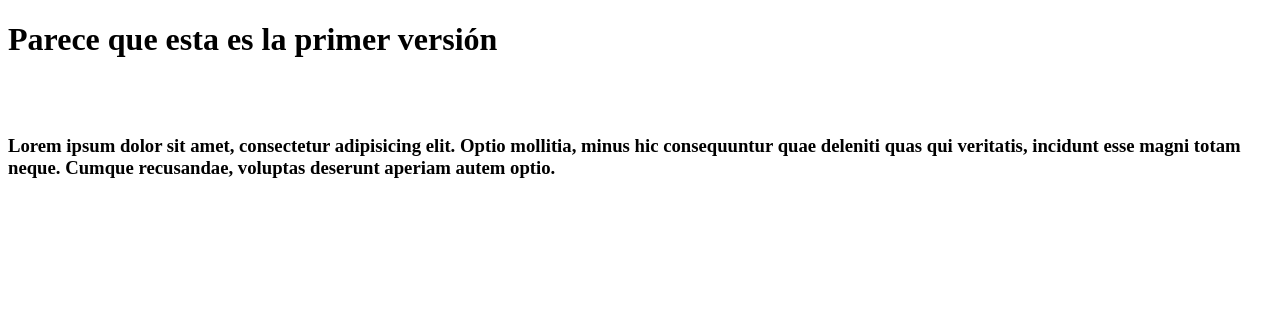
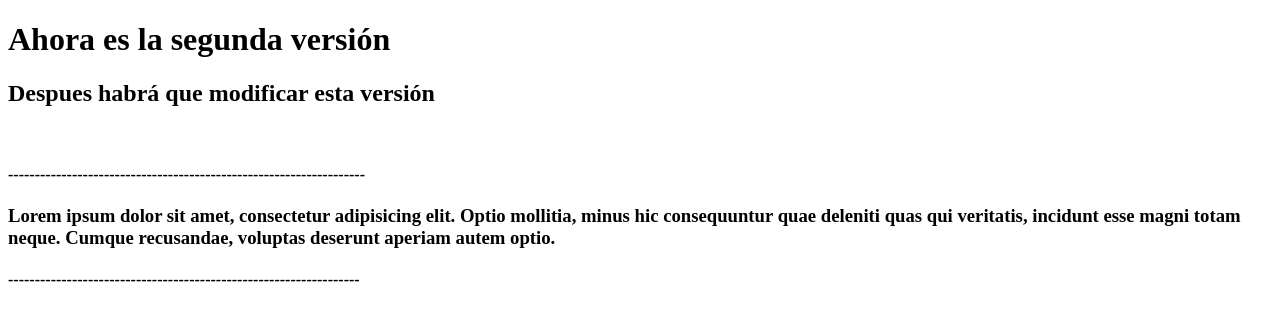
Before and after one commit to migramcas/PrimerTareaCursoDise-oWeb, a plain HTML site: page index.html in a window 1280 px wide. Drawn offline with Linux system fonts and the light colour scheme.

Commit message:
SegundaVersion

```diff
--- a/index.html
+++ b/index.html
@@ -2,13 +2,18 @@
 <html lang="en">
 <head>
 	<meta charset="UTF-8">
-	<title>VERSION 1</title>
+	<title>VERSION 2</title>
 </head>
 <body>
-	<h1>Parece que esta es la primer versión</h1>
+	<h1>Ahora es la segunda versión</h1>
+
+	<h2> Despues habrá que modificar esta versión</h2>
 
 	<br>
-	<br>
+
+	<h4>-------------------------------------------------------------------</h4>
 	<h3>Lorem ipsum dolor sit amet, consectetur adipisicing elit. Optio mollitia, minus hic consequuntur quae deleniti quas qui veritatis, incidunt esse magni totam neque. Cumque recusandae, voluptas deserunt aperiam autem optio.</h3>
+
+	<h4>------------------------------------------------------------------</h4>
 </body>
 </html>
```
